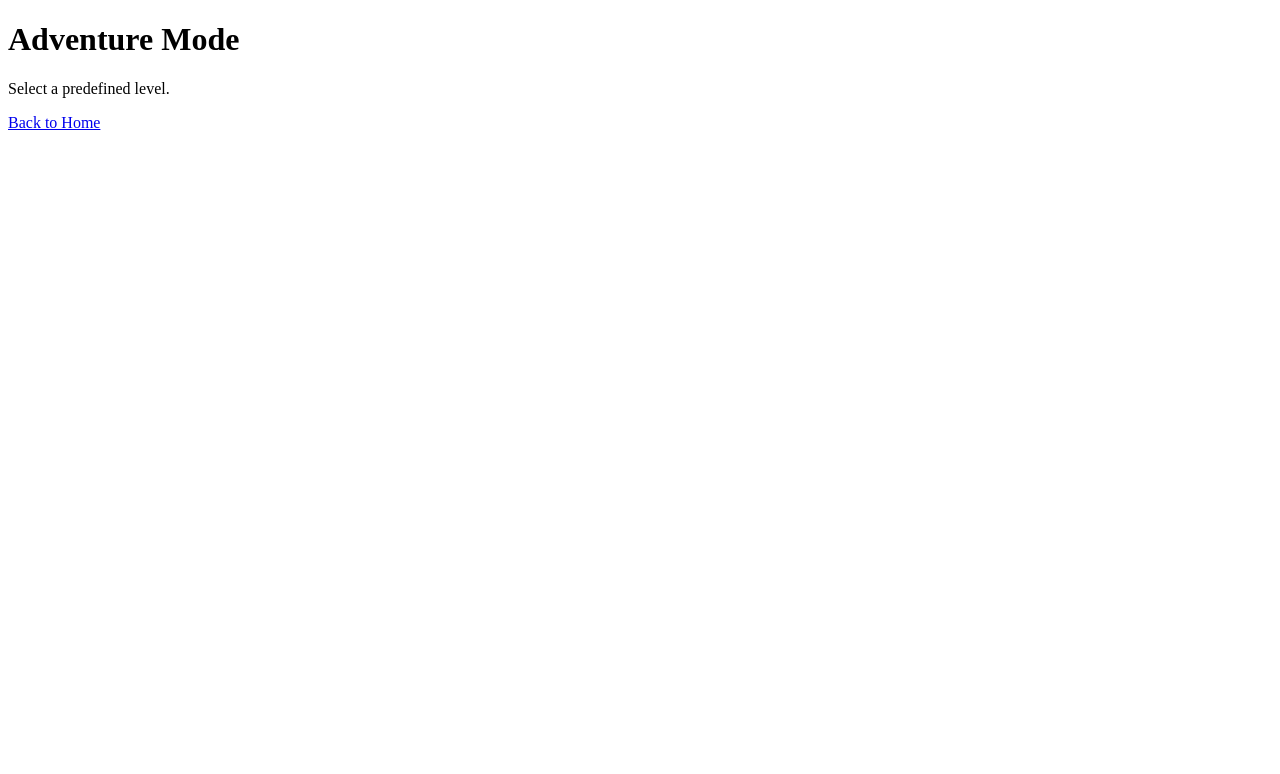
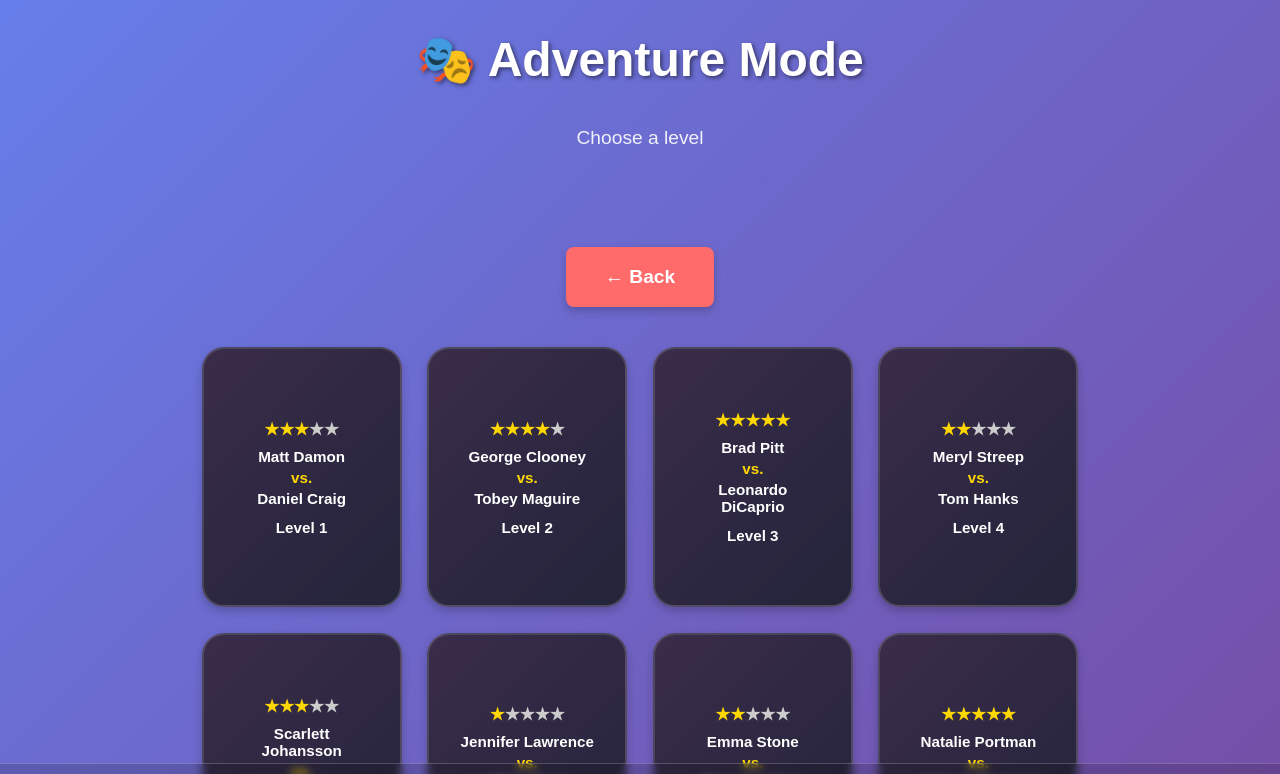
Before and after one commit to jeremybrachle/co-stars-frontend, a React (Vite) app: page /adventure in a window 1280 px wide. Shown: the top 774 px of the page. Built offline with nearby package versions, Linux system fonts and the light colour scheme.

Commit message:
Adding initial styling for front end

```diff
--- a/src/App.tsx
+++ b/src/App.tsx
@@ -1,9 +1,11 @@
 import AppRouter from "./router/AppRouter"
+import Footer from "./components/Footer"
 
 function App() {
   return (
     <div>
       <AppRouter />
+      <Footer />
     </div>
   )
 }
--- /dev/null
+++ b/src/components/Footer.tsx
@@ -0,0 +1,9 @@
+function Footer() {
+  return (
+    <div className="footer">
+      © Copyright Jeremy Brachle 2026
+    </div>
+  )
+}
+
+export default Footer
--- /dev/null
+++ b/src/components/NavigationMenu.tsx
@@ -0,0 +1,27 @@
+import { Link } from "react-router-dom"
+
+function NavigationMenu() {
+  return (
+    <div className="nav-menu">
+
+      <Link to="/speed-round">
+        <button>Speed Round</button>
+      </Link>
+
+      <Link to="/adventure">
+        <button>Adventure Mode</button>
+      </Link>
+
+      <Link to="/custom-level">
+        <button>Custom Game</button>
+      </Link>
+
+      <Link to="/settings">
+        <button>Settings</button>
+      </Link>
+
+    </div>
+  )
+}
+
+export default NavigationMenu
--- /dev/null
+++ b/src/components/TitleSection.tsx
@@ -0,0 +1,15 @@
+type Props = {
+  title: string
+  subtitle?: string
+}
+
+function TitleSection({ title, subtitle }: Props) {
+  return (
+    <div className="page-container">
+      <h1>{title}</h1>
+      {subtitle && <p className="subtitle">{subtitle}</p>}
+    </div>
+  )
+}
+
+export default TitleSection
--- a/src/main.tsx
+++ b/src/main.tsx
@@ -1,6 +1,7 @@
 import React from "react"
 import ReactDOM from "react-dom/client"
 import App from "./App"
+import "./styles.css"
 
 ReactDOM.createRoot(document.getElementById("root")!).render(
   <React.StrictMode>
--- a/src/pages/AdventurePage.tsx
+++ b/src/pages/AdventurePage.tsx
@@ -1,12 +1,75 @@
-import { Link } from "react-router-dom"
+import TitleSection from "../components/TitleSection"
+import { useNavigate } from "react-router-dom"
+
+const levels = [
+  { actorA: "Matt Damon", actorB: "Daniel Craig", stars: 3 },
+  { actorA: "George Clooney", actorB: "Tobey Maguire", stars: 4 },
+  { actorA: "Brad Pitt", actorB: "Leonardo DiCaprio", stars: 5 },
+  { actorA: "Meryl Streep", actorB: "Tom Hanks", stars: 2 },
+  { actorA: "Scarlett Johansson", actorB: "Robert Downey Jr.", stars: 3 },
+  { actorA: "Jennifer Lawrence", actorB: "Chris Pratt", stars: 1 },
+  { actorA: "Emma Stone", actorB: "Ryan Gosling", stars: 2 },
+  { actorA: "Natalie Portman", actorB: "Jake Gyllenhaal", stars: 5 }
+]
 
 function AdventurePage() {
+  const navigate = useNavigate()
+
   return (
-    <div>
-      <h1>Adventure Mode</h1>
-      <p>Select a predefined level.</p>
+    <div className="page-container">
 
-      <Link to="/">Back to Home</Link>
+      <TitleSection
+        title="🎭 Adventure Mode"
+        subtitle="Choose a level"
+      />
+
+      <button
+        className="back-button"
+        onClick={() => navigate("/")}
+      >
+        ← Back
+      </button>
+
+      <div className="levels-grid">
+
+        {levels.map((level, index) => {
+
+          const stars = []
+
+          for (let i = 1; i <= 5; i++) {
+            stars.push(
+              <span
+                key={i}
+                className={i <= level.stars ? "star" : "star empty"}
+              >
+                ★
+              </span>
+            )
+          }
+
+          return (
+            <button
+              key={index}
+              className="level-card"
+              onClick={() => console.log("Clicked level", index + 1)}
+            >
+
+              <div className="stars">{stars}</div>
+
+              <div>{level.actorA}</div>
+              <div style={{ color: "gold", margin: "4px 0" }}>vs.</div>
+              <div>{level.actorB}</div>
+
+              <div style={{ marginTop: "12px", fontWeight: "bold" }}>
+                Level {index + 1}
+              </div>
+
+            </button>
+          )
+        })}
+
+      </div>
+
     </div>
   )
 }
--- a/src/pages/HomePage.tsx
+++ b/src/pages/HomePage.tsx
@@ -1,27 +1,18 @@
-import { Link } from "react-router-dom"
+// import { Link } from "react-router-dom"
+import TitleSection from "../components/TitleSection"
+import NavigationMenu from "../components/NavigationMenu"
 
 function HomePage() {
   return (
     <div>
-      <h1>Actor Connection Game</h1>
 
-      <ul>
-        <li>
-          <Link to="/speed-round">Speed Round</Link>
-        </li>
+      <TitleSection
+        title="🎭 Co-Stars"
+        subtitle="Choose a level or create your own path!"
+      />
 
-        <li>
-          <Link to="/adventure">Adventure Mode</Link>
-        </li>
+      <NavigationMenu />
 
-        <li>
-          <Link to="/custom-level">Custom Level</Link>
-        </li>
-
-        <li>
-          <Link to="/settings">Settings</Link>
-        </li>
-      </ul>
     </div>
   )
 }
--- /dev/null
+++ b/src/styles.css
@@ -0,0 +1,218 @@
+/* body {
+  margin: 0;
+  padding: 0;
+  min-height: 100vh;
+
+  display: flex;
+  justify-content: center;
+  align-items: center;
+
+  background: linear-gradient(135deg, #667eea 0%, #764ba2 100%);
+
+  font-family: Arial, sans-serif;
+  color: white;
+} */
+
+body {
+  margin: 0;
+  padding: 0;
+  min-height: 100vh;
+
+  display: flex;
+  flex-direction: column;
+
+  background: linear-gradient(135deg, #667eea 0%, #764ba2 100%);
+
+  font-family: Arial, sans-serif;
+  color: white;
+}
+
+#root {
+  flex: 1;
+  display: flex;
+  flex-direction: column;
+}
+
+.page-container {
+  flex: 1;
+
+  display: flex;
+  flex-direction: column;
+
+  align-items: center;
+  justify-content: center;
+
+  text-align: center;
+
+  padding-bottom: 60px;
+}
+
+h1 {
+  font-size: 3.2em;
+  margin-bottom: 0.3em;
+
+  text-shadow: 2px 3px 6px rgba(0,0,0,0.45);
+}
+
+.subtitle {
+  font-size: 1.25em;
+  margin-bottom: 2.5em;
+  opacity: 0.9;
+}
+
+h1 {
+  font-size: 3em;
+  margin-bottom: 0.4em;
+  text-shadow: 2px 2px 4px rgba(0,0,0,0.5);
+}
+
+.subtitle {
+  font-size: 1.2em;
+  margin-bottom: 2em;
+  opacity: 0.9;
+}
+
+.page-container {
+  display: flex;
+  flex-direction: column;
+  align-items: center;
+}
+
+.nav-menu {
+  display: flex;
+  flex-direction: column;
+  gap: 1.2em;
+  align-items: center;
+}
+
+.nav-menu button {
+  width: 260px;
+  padding: 0.9em 0;
+
+  font-size: 1.2em;
+  font-weight: bold;
+
+  border-radius: 12px;
+
+  background: #ff6b6b;
+  border: none;
+
+  color: white;
+
+  cursor: pointer;
+
+  box-shadow: 0 6px 14px rgba(0,0,0,0.25);
+
+  transition: transform 0.2s, background 0.2s;
+}
+
+.nav-menu button:hover {
+  background: #ff5252;
+  transform: translateY(-3px);
+}
+
+button {
+  padding: 1em 2em;
+  background: #ff6b6b;
+  color: white;
+  border: none;
+  border-radius: 8px;
+
+  font-size: 1.2em;
+  font-weight: bold;
+
+  cursor: pointer;
+
+  transition: background 0.3s;
+  box-shadow: 0 4px 8px rgba(0,0,0,0.2);
+}
+
+button:hover {
+  background: #ff5252;
+}
+
+.levels-grid {
+  display: grid;
+  grid-template-columns: repeat(4, 180px);
+  gap: 1.5em;
+  justify-content: center;
+}
+
+.level-card {
+  width: 200px;
+  height: 260px;
+
+  border-radius: 22px;
+
+  background: linear-gradient(135deg, #3a2c4a 0%, #23243a 100%);
+
+  border: 2px solid rgba(255,255,255,0.15);
+
+  display: flex;
+  flex-direction: column;
+
+  align-items: center;
+  justify-content: center;
+
+  text-align: center;
+
+  font-size: 0.95em;
+
+  color: white;
+
+  cursor: pointer;
+
+  transition: transform 0.2s, border 0.2s;
+}
+
+.level-card:hover {
+  transform: translateY(-5px) scale(1.04);
+  border: 2px solid gold;
+}
+
+.footer {
+  position: fixed;
+  bottom: 0;
+  left: 0;
+  width: 100%;
+
+  text-align: center;
+
+  padding: 10px 0;
+
+  font-size: 0.9em;
+
+  background: rgba(0,0,0,0.15);
+  backdrop-filter: blur(4px);
+
+  border-top: 1px solid rgba(255,255,255,0.2);
+}
+
+.levels-grid {
+  display: grid;
+
+  grid-template-columns: repeat(4, 200px);
+
+  gap: 1.6em;
+
+  justify-content: center;
+
+  margin-top: 20px;
+}
+
+.stars {
+  margin-bottom: 8px;
+}
+
+.star {
+  color: gold;
+  font-size: 1.1em;
+}
+
+.star.empty {
+  color: #cccccc;
+}
+
+.back-button {
+  margin-bottom: 20px;
+}
```
Also changed, not shown: src/components/LevelCard.tsx (added).
